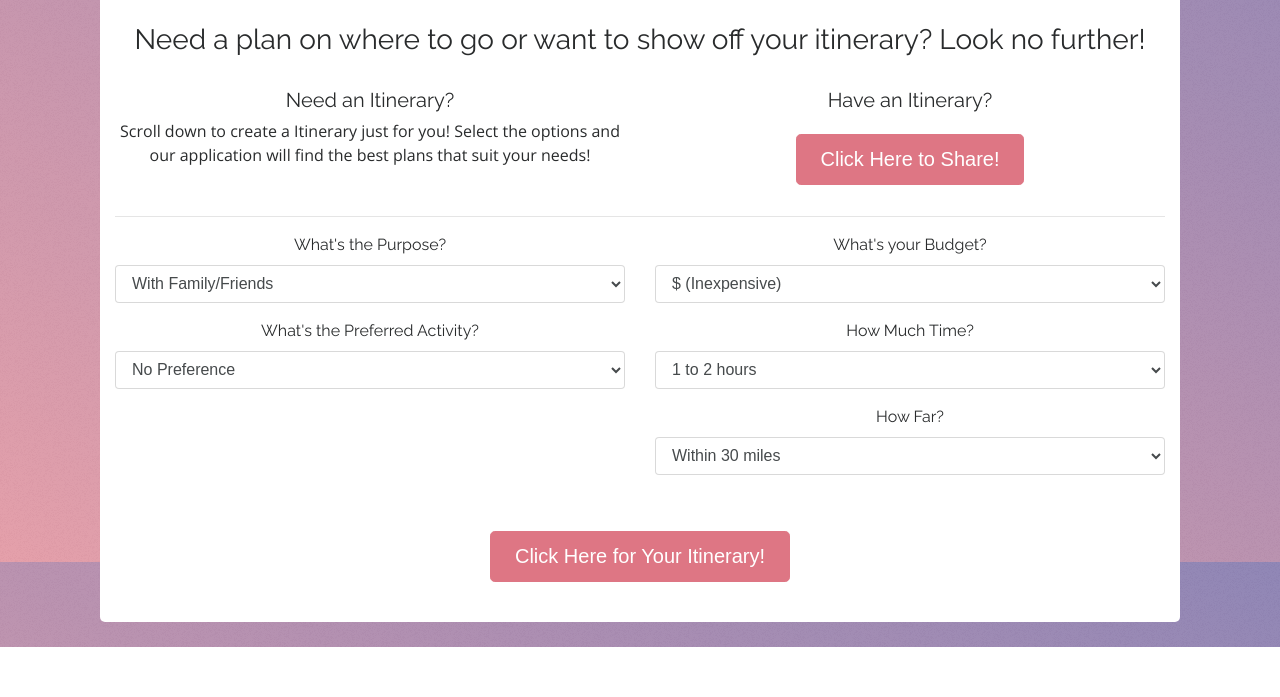
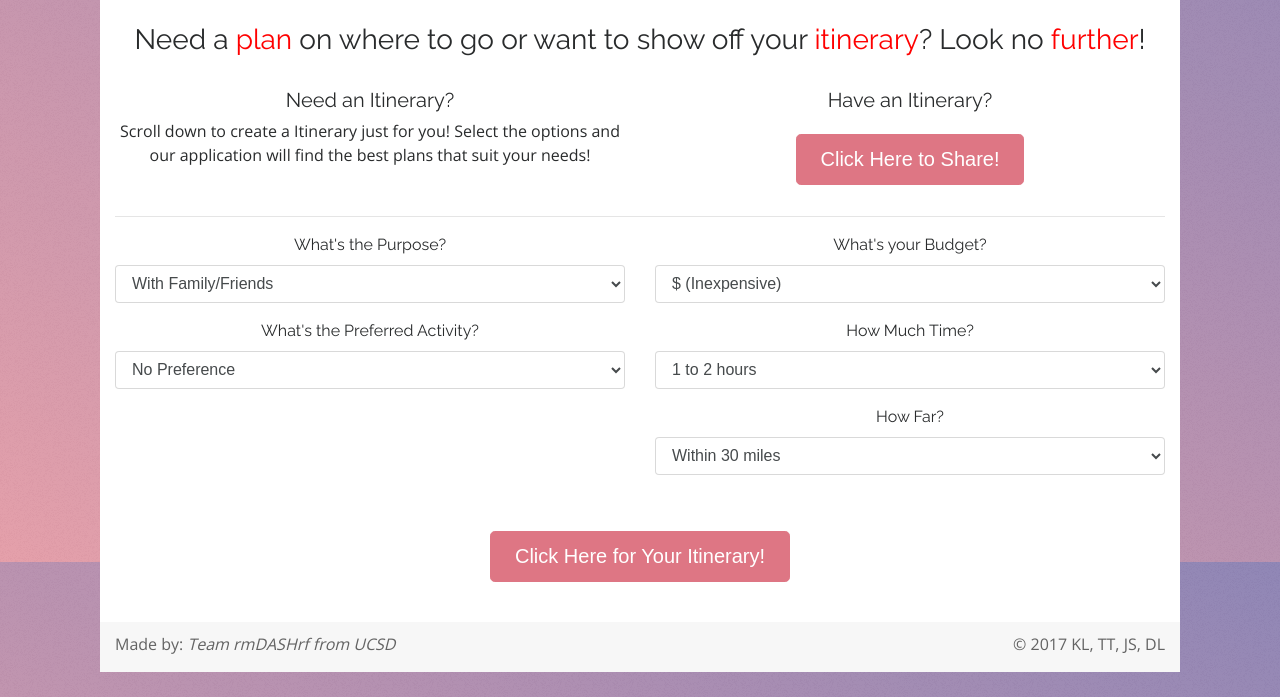
Before and after one commit to ttthao/NGHacks, a Django app: page / in a window 1280 px wide. Shown: the part 238-935 px from the top of the page. Before the commit the page ends 885 px from the top, so only its background shows below. Run offline with Django 3.2, Linux system fonts and the light colour scheme; some libraries are stand-ins or nearby versions.

Commit message:
Added footer

```diff
--- a/project/voodoo_plans/static/css/main.css
+++ b/project/voodoo_plans/static/css/main.css
@@ -65,6 +65,12 @@ p {
 	padding-bottom: 20px;
 }
 
+.footer {
+	background-color: #F7F7F7;
+	color: #636363;
+	padding-top: 10px;
+}
+
 a:hover {
 	text-decoration: none;
 }
--- a/project/voodoo_plans/template/home.html
+++ b/project/voodoo_plans/template/home.html
@@ -28,7 +28,7 @@
 		<div class="row spacer"></div>
 		<div class="row">
 			<div class="col-sm-12 text-center">
-				<h3>Need a plan on where to go or want to show off your itinerary? Look no further!</h3>
+				<h3>Need a <span style="color:red">plan</span> on where to go or want to show off your <span style="color:red">itinerary</span>? Look no <span style="color:red">further</span>!</h3>
 			</div>
 		</div>
 		<div class="container spacer"></div>
@@ -141,6 +141,14 @@
 			</div>
 		</div>
 		<div class="container spacer"></div>
+		<div class="row footer">
+			<div class="col-sm-8 text-left">
+				<p>Made by: <i>Team rmDASHrf from UCSD</i></p>
+			</div>
+			<div class="col-sm-4 text-right">
+				<p>&copy; 2017 KL, TT, JS, DL</p>
+			</div>
+		</div>
 	</div>
 	<div class="container spacer"></div>
 
```
Also changed, not shown: project/voodoo_plans/template/results.html (+8 -0 lines), project/voodoo_plans/template/submit.html (+8 -0 lines).
